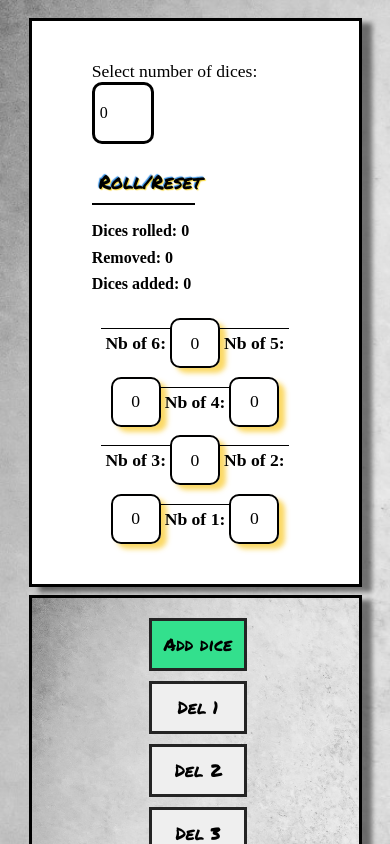
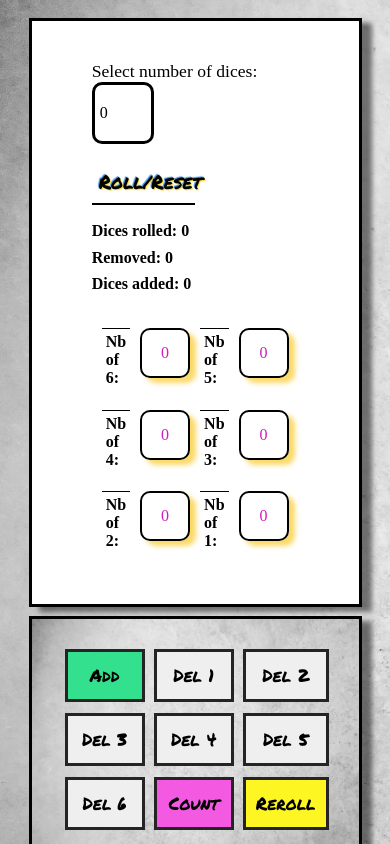
Before and after one commit to MJanuszek/roll-a-dice, a React (Vite) app: page / in a window 390 px wide. Shown: the top 844 px of the page. Built offline with nearby package versions, Linux system fonts and the light colour scheme; a web font is replaced by a local one.

Commit message:
styling corrections

```diff
--- a/src/App.css
+++ b/src/App.css
@@ -229,19 +229,26 @@ body {
     width: 90%;
   }
 
-  .dices-count {
+  .dices-count,
+  .count {
     margin-top: 1vh;
     padding: 4px;
     box-shadow: none;
-    font-size: 1.1em;
+    font-size: 1em;
   }
-  .statistics {
-    display: flex;
-    flex-wrap: wrap;
-    justify-content: center;
-    align-items: center;
+  .count {
+    box-shadow: 6px 5px 5px #face3bc7;
+    color: #d11dbc;
   }
 
+  .statistics {
+    display: grid;
+    grid-template-columns: repeat(4, 1fr);
+    gap: 10px;
+    padding: 10px;
+  }
+
+  /* -------------------- */
   .allDices {
     min-width: 90%;
     max-width: 90%;
@@ -261,12 +268,16 @@ body {
     padding: 7px;
   }
   .btn {
-    width: 100%;
-    display: flex;
-    flex-wrap: wrap;
+    width: auto;
     justify-content: center;
+    margin-bottom: 5px;
+  }
 
-    margin-bottom: 10px;
+  .buttons {
+    display: grid;
+    grid-template-columns: repeat(3, 1fr);
+    gap: 6px;
+    padding: 10px;
   }
 
   .removedDices {
--- a/src/App.jsx
+++ b/src/App.jsx
@@ -162,7 +162,7 @@ function App() {
             id="add"
             onClick={handleAddDice}
           >
-            Add dice
+            Add
           </button>
           <button
             className="btn"
```
